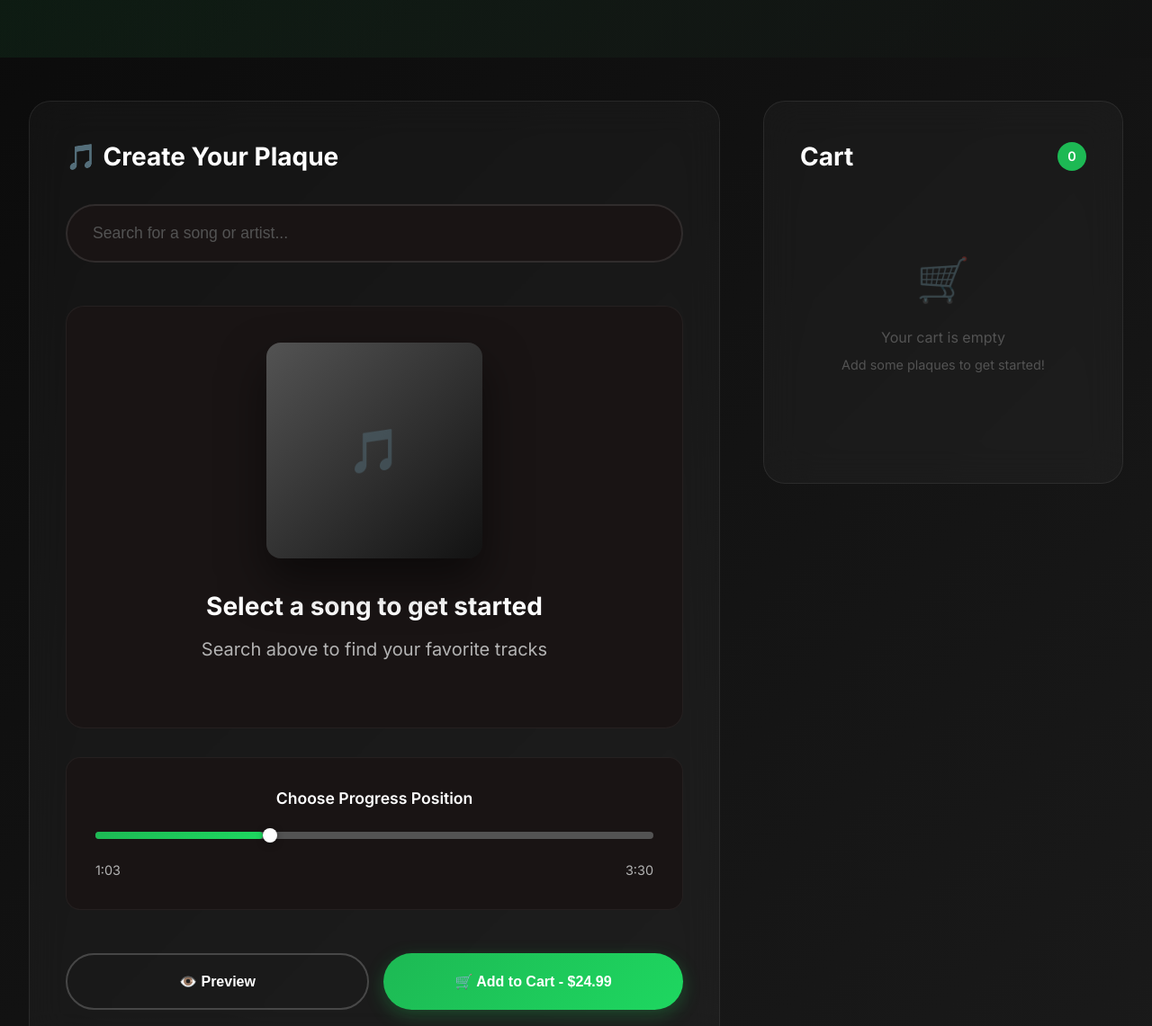
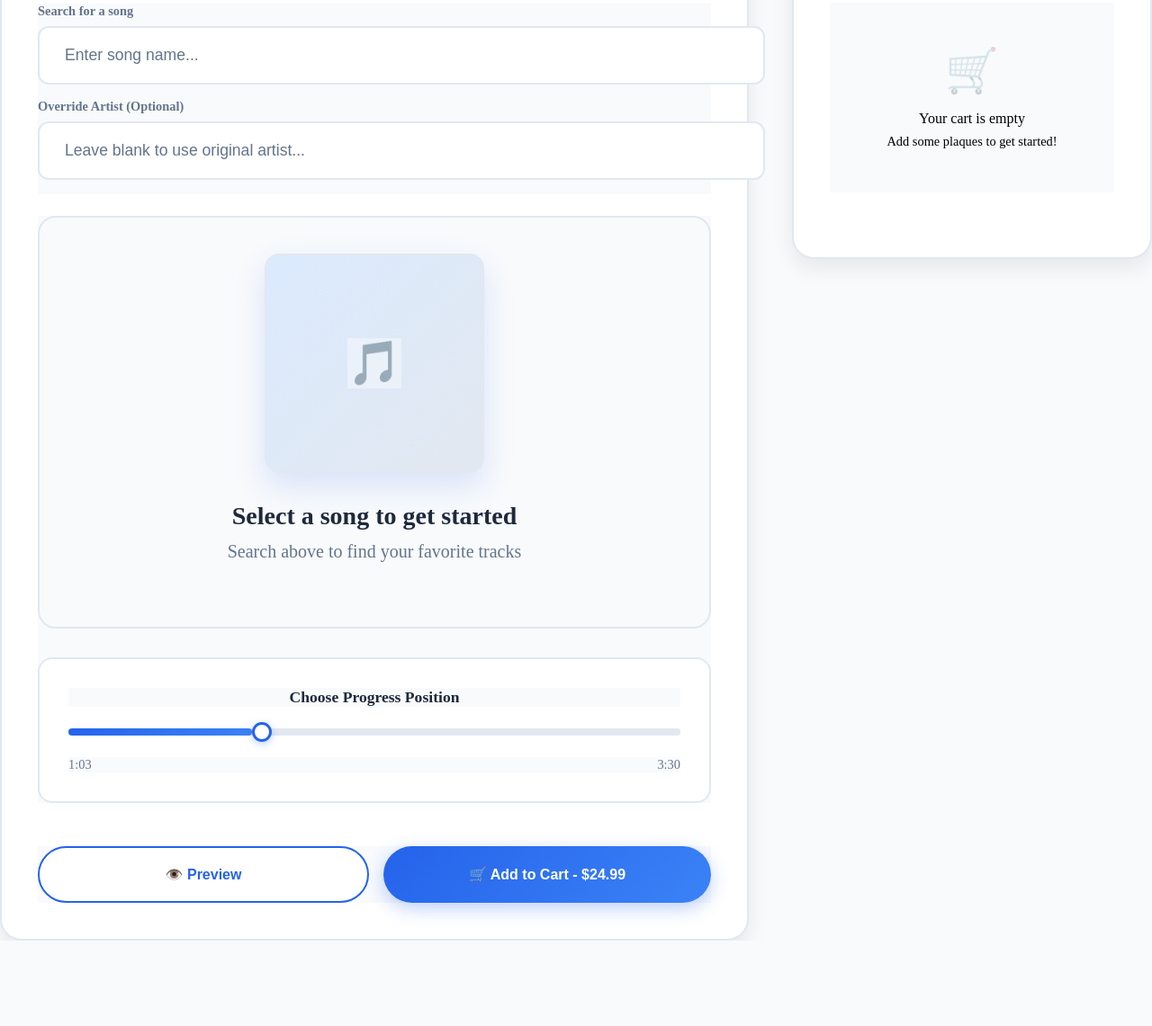
Before and after one commit to Westley-Kleinman/SpotifyPlaque, a plain HTML site: page index.html in a window 1280 px wide. Shown: the part 206-1347 px from the top of the page at 90% size. After the commit the page ends 1252 px from the top, so only its background shows below. Drawn offline with Linux system fonts and the light colour scheme.

Commit message:
Add artist override input, switch to white/blue theme, restore original SVG design

```diff
--- a/app.js
+++ b/app.js
@@ -27,6 +27,7 @@ let spotifyAccessToken = localStorage.getItem('spotify_access_token') || null;
 // DOM elements
 const elements = {
     songSearch: document.getElementById('songSearch'),
+    artistOverride: document.getElementById('artistOverride'),
     albumCover: document.getElementById('albumCover'),
     songTitle: document.getElementById('songTitle'),
     artistName: document.getElementById('artistName'),
@@ -105,6 +106,14 @@ function handleSpotifyCallback() {
 function setupEventListeners() {
     // Search functionality
     elements.songSearch.addEventListener('input', debounce(handleSearch, 300));
+
+    // Artist override functionality
+    elements.artistOverride.addEventListener('input', function(e) {
+        if (currentTrack) {
+            const displayArtist = e.target.value.trim() || currentTrack.artist;
+            elements.artistName.textContent = displayArtist;
+        }
+    });
 
     // Progress bar interaction
     elements.progressTrack.addEventListener('click', handleProgressClick);
@@ -320,7 +329,7 @@ function selectTrack(track) {
 
     // Update display
     elements.songTitle.textContent = track.name;
-    elements.artistName.textContent = track.artist;
+    elements.artistName.textContent = elements.artistOverride.value.trim() || track.artist;
     elements.albumName.textContent = track.album;
     elements.totalTime.textContent = formatTime(track.duration);
 
@@ -400,99 +409,48 @@ function generatePreview() {
 function generateSpotifyPlaqueSVG(data) {
     const currentTime = Math.floor(data.duration * data.progress / 100);
     const totalTime = data.duration;
+    const displayArtist = elements.artistOverride.value.trim() || data.artistName;
 
     return `
-    <svg width="400" height="600" viewBox="0 0 400 600" xmlns="http://www.w3.org/2000/svg" xmlns:xlink="http://www.w3.org/1999/xlink">
+    <svg width="300" height="400" viewBox="0 0 300 400" xmlns="http://www.w3.org/2000/svg">
         <!-- Background -->
-        <rect width="400" height="600" fill="#000000" rx="20"/>
+        <rect width="300" height="400" fill="#FFFFFF" stroke="#000000" stroke-width="2" rx="10"/>
 
         <!-- Album Cover -->
-        <defs>
-            <clipPath id="coverClip">
-                <rect x="50" y="50" width="300" height="300" rx="15"/>
-            </clipPath>
-        </defs>
-
-        <image x="50" y="50" width="300" height="300" href="${data.albumCover}"
-               clip-path="url(#coverClip)" preserveAspectRatio="xMidYMid slice"/>
-
-        <!-- Cover overlay for rounded corners -->
-        <rect x="50" y="50" width="300" height="300" fill="none" stroke="rgba(255,255,255,0.1)" stroke-width="1" rx="15"/>
+        <image x="25" y="25" width="250" height="250" href="${data.albumCover}" preserveAspectRatio="xMidYMid slice"/>
 
         <!-- Song Title -->
-        <text x="200" y="390" text-anchor="middle" fill="#FFFFFF" font-family="Inter, Arial, sans-serif" font-size="24" font-weight="bold">
+        <text x="150" y="300" text-anchor="middle" fill="#000000" font-family="Arial, sans-serif" font-size="18" font-weight="bold">
             ${truncateText(data.songName, 20)}
         </text>
 
         <!-- Artist Name -->
-        <text x="200" y="420" text-anchor="middle" fill="#B3B3B3" font-family="Inter, Arial, sans-serif" font-size="18">
-            ${truncateText(data.artistName, 25)}
-        </text>
-
-        <!-- Album Name -->
-        <text x="200" y="445" text-anchor="middle" fill="#888888" font-family="Inter, Arial, sans-serif" font-size="14" font-style="italic">
-            ${truncateText(data.albumName, 30)}
+        <text x="150" y="320" text-anchor="middle" fill="#666666" font-family="Arial, sans-serif" font-size="14">
+            ${truncateText(displayArtist, 25)}
         </text>
 
         <!-- Progress Bar Background -->
-        <rect x="50" y="480" width="300" height="4" fill="#404040" rx="2"/>
+        <rect x="25" y="340" width="250" height="4" fill="#CCCCCC" rx="2"/>
 
         <!-- Progress Bar Fill -->
-        <rect x="50" y="480" width="${300 * data.progress / 100}" height="4" fill="#1DB954" rx="2"/>
-
-        <!-- Progress Dot -->
-        <circle cx="${50 + (300 * data.progress / 100)}" cy="482" r="6" fill="#1DB954"/>
+        <rect x="25" y="340" width="${250 * data.progress / 100}" height="4" fill="#1DB954" rx="2"/>
 
         <!-- Time Display -->
-        <text x="50" y="505" fill="#B3B3B3" font-family="Inter, Arial, sans-serif" font-size="12">
+        <text x="25" y="360" fill="#666666" font-family="Arial, sans-serif" font-size="10">
             ${formatTime(currentTime)}
         </text>
-        <text x="350" y="505" text-anchor="end" fill="#B3B3B3" font-family="Inter, Arial, sans-serif" font-size="12">
+        <text x="275" y="360" text-anchor="end" fill="#666666" font-family="Arial, sans-serif" font-size="10">
             ${formatTime(totalTime)}
         </text>
 
         <!-- Spotify Logo -->
-        <circle cx="80" cy="540" r="20" fill="#1DB954"/>
-        <path d="M70 533c0-1.5 1.2-2.7 2.7-2.7 1.5 0 2.7 1.2 2.7 2.7v14c0 1.5-1.2 2.7-2.7 2.7-1.5 0-2.7-1.2-2.7-2.7v-14z M80 528c1.5 0 2.7 1.2 2.7 2.7v16.6c0 1.5-1.2 2.7-2.7 2.7s-2.7-1.2-2.7-2.7v-16.6c0-1.5 1.2-2.7 2.7-2.7z M90 535c0-1.5 1.2-2.7 2.7-2.7 1.5 0 2.7 1.2 2.7 2.7v10c0 1.5-1.2 2.7-2.7 2.7-1.5 0-2.7-1.2-2.7-2.7v-10z" fill="#000000"/>
-
-        <!-- QR Code -->
-        <rect x="280" y="515" width="70" height="70" fill="#FFFFFF" stroke="#000000" stroke-width="2" rx="5"/>
-
-        <!-- QR Code Pattern (simplified) -->
-        <g fill="#000000">
-            <!-- Corner squares -->
-            <rect x="285" y="520" width="15" height="15"/>
-            <rect x="285" y="565" width="15" height="15"/>
-            <rect x="330" y="520" width="15" height="15"/>
-
-            <!-- Center square -->
-            <rect x="307" y="542" width="6" height="6"/>
-
-            <!-- Pattern dots -->
-            <rect x="290" y="540" width="2" height="2"/>
-            <rect x="295" y="538" width="2" height="2"/>
-            <rect x="298" y="545" width="2" height="2"/>
-            <rect x="320" y="540" width="2" height="2"/>
-            <rect x="325" y="545" width="2" height="2"/>
-            <rect x="315" y="550" width="2" height="2"/>
-        </g>
+        <circle cx="50" cy="385" r="12" fill="#1DB954"/>
+        <text x="50" y="390" text-anchor="middle" fill="#FFFFFF" font-family="Arial, sans-serif" font-size="12">♫</text>
 
         <!-- Spotify URL -->
-        <text x="200" y="580" text-anchor="middle" fill="#1DB954" font-family="Inter, Arial, sans-serif" font-size="10" text-decoration="underline">
-            ${data.spotifyUrl ? 'Listen on Spotify' : 'Scan to Listen'}
+        <text x="150" y="385" text-anchor="middle" fill="#1DB954" font-family="Arial, sans-serif" font-size="8">
+            Listen on Spotify
         </text>
-
-        <!-- Subtle shadow effect -->
-        <defs>
-            <filter id="shadow" x="-20%" y="-20%" width="140%" height="140%">
-                <feDropShadow dx="0" dy="4" stdDeviation="3" flood-color="rgba(0,0,0,0.3)"/>
-            </filter>
-        </defs>
-
-        <!-- Apply shadow to main elements -->
-        <style>
-            .shadow { filter: url(#shadow); }
-        </style>
     </svg>`;
 }
 
--- a/index.html
+++ b/index.html
@@ -7,51 +7,57 @@
     <link href="https://fonts.googleapis.com/css2?family=Inter:wght@400;500;600;700;800&display=swap" rel="stylesheet">
     <style>
         :root {
+            --primary-blue: #2563eb;
+            --light-blue: #3b82f6;
+            --pale-blue: #dbeafe;
+            --accent-blue: #1d4ed8;
+            --dark-blue: #1e40af;
             --spotify-green: #1db954;
-            --spotify-green-dark: #1aa34a;
-            --spotify-black: #191414;
-            --spotify-dark: #121212;
-            --spotify-grey: #535353;
-            --spotify-light-grey: #b3b3b3;
-            --spotify-white: #ffffff;
-            --gradient: linear-gradient(135deg, #1db954 0%, #1ed760 100%);
+            --white: #ffffff;
+            --light-gray: #f8fafc;
+            --gray: #64748b;
+            --dark-gray: #334155;
+            --border-gray: #e2e8f0;
+            --text-primary: #1e293b;
+            --text-secondary: #64748b;
+            --gradient: linear-gradient(135deg, #2563eb 0%, #3b82f6 100%);
         }
 
         * {
             margin: 0;
             padding: 0;
-            box-sizing: border-box;
+                background: var(--light-gray);
         }
 
-        body {
+                border: 2px solid var(--border-gray);
             font-family: 'Inter', -apple-system, BlinkMacSystemFont, sans-serif;
-            background: linear-gradient(135deg, #0a0a0a 0%, #1a1a1a 100%);
-            color: var(--spotify-white);
+            background: linear-gradient(135deg, #f8fafc 0%, #ffffff 100%);
+            color: var(--text-primary);
             min-height: 100vh;
             line-height: 1.5;
         }
-
+                background: var(--border-gray);
         /* Header */
         .header {
             text-align: center;
             padding: 4rem 2rem;
-            background: linear-gradient(135deg, rgba(29, 185, 84, 0.1) 0%, rgba(18, 18, 18, 0.8) 100%);
+            background: linear-gradient(135deg, rgba(37, 99, 235, 0.1) 0%, rgba(248, 250, 252, 0.9) 100%);
         }
-
+                color: var(--text-primary);
         .header h1 {
             font-size: 4rem;
             font-weight: 800;
             background: var(--gradient);
             -webkit-background-clip: text;
-            -webkit-text-fill-color: transparent;
+                color: var(--text-secondary);
             background-clip: text;
             margin-bottom: 1rem;
             letter-spacing: -0.02em;
         }
 
-        .header p {
+                color: var(--primary-blue);
             font-size: 1.25rem;
-            color: var(--spotify-light-grey);
+            color: var(--text-secondary);
             max-width: 600px;
             margin: 0 auto;
         }
@@ -72,46 +78,54 @@
 
         /* Left Panel */
         .creator-panel {
-            background: rgba(255, 255, 255, 0.03);
-            border: 1px solid rgba(255, 255, 255, 0.08);
+            background: var(--white);
+            border: 2px solid var(--border-gray);
             border-radius: 24px;
             padding: 2.5rem;
-            backdrop-filter: blur(20px);
+            box-shadow: 0 10px 25px rgba(0, 0, 0, 0.08);
         }
 
         .section-title {
             font-size: 1.75rem;
             font-weight: 700;
             margin-bottom: 2rem;
-            color: var(--spotify-white);
+            color: var(--text-primary);
         }
 
         /* Search Section */
         .search-container {
-            position: relative;
-            margin-bottom: 3rem;
+            margin-bottom: 1.5rem;
         }
 
-        .search-input {
+        .search-input, .artist-input {
             width: 100%;
-            background: var(--spotify-black);
-            border: 2px solid rgba(255, 255, 255, 0.1);
-            border-radius: 50px;
+            background: var(--white);
+            border: 2px solid var(--border-gray);
+            border-radius: 12px;
             padding: 1.25rem 1.75rem;
-            color: var(--spotify-white);
+            color: var(--text-primary);
             font-size: 1.1rem;
             font-weight: 500;
             transition: all 0.3s ease;
+            margin-bottom: 1rem;
         }
 
-        .search-input:focus {
+        .search-input:focus, .artist-input:focus {
             outline: none;
-            border-color: var(--spotify-green);
-            box-shadow: 0 0 0 4px rgba(29, 185, 84, 0.1);
+            border-color: var(--primary-blue);
+            box-shadow: 0 0 0 4px rgba(37, 99, 235, 0.1);
         }
 
-        .search-input::placeholder {
-            color: var(--spotify-grey);
+        .search-input::placeholder, .artist-input::placeholder {
+            color: var(--gray);
+        }
+
+        .input-label {
+            display: block;
+            font-size: 0.9rem;
+            font-weight: 600;
+            color: var(--text-secondary);
+            margin-bottom: 0.5rem;
         }
 
         /* Album Preview */
@@ -121,11 +135,11 @@
         }
 
         .album-showcase {
-            background: var(--spotify-black);
+            background: var(--light-gray);
             border-radius: 20px;
             padding: 2.5rem;
             margin-bottom: 2rem;
-            border: 1px solid rgba(255, 255, 255, 0.05);
+            border: 2px solid var(--border-gray);
         }
 
         .album-cover-container {
@@ -137,14 +151,15 @@
             height: 240px;
             margin: 0 auto;
             border-radius: 16px;
-            background: linear-gradient(135deg, var(--spotify-grey), var(--spotify-dark));
+            background: linear-gradient(135deg, var(--pale-blue), var(--border-gray));
             display: flex;
             align-items: center;
             justify-content: center;
             overflow: hidden;
-            box-shadow: 0 25px 50px rgba(0, 0, 0, 0.5);
+            box-shadow: 0 15px 35px rgba(37, 99, 235, 0.15);
             transition: transform 0.4s ease;
             position: relative;
+            border: 2px solid var(--border-gray);
         }
 
         .album-cover:hover {
@@ -159,7 +174,7 @@
 
         .album-placeholder {
             font-size: 3rem;
-            color: var(--spotify-grey);
+            color: var(--gray);
             opacity: 0.5;
         }
 
@@ -171,35 +186,35 @@
         .song-title {
             font-size: 1.75rem;
             font-weight: 700;
-            color: var(--spotify-white);
+            color: var(--text-primary);
             margin-bottom: 0.75rem;
         }
 
         .artist-name {
             font-size: 1.25rem;
-            color: var(--spotify-light-grey);
+            color: var(--text-secondary);
             margin-bottom: 0.5rem;
         }
 
         .album-name {
             font-size: 1rem;
-            color: var(--spotify-grey);
+            color: var(--gray);
             font-style: italic;
         }
 
         /* Progress Controls */
         .progress-section {
-            background: var(--spotify-black);
+            background: var(--white);
             border-radius: 16px;
             padding: 2rem;
-            border: 1px solid rgba(255, 255, 255, 0.05);
+            border: 2px solid var(--border-gray);
         }
 
         .progress-title {
             font-size: 1.1rem;
             font-weight: 600;
             margin-bottom: 1.5rem;
-            color: var(--spotify-white);
+            color: var(--text-primary);
         }
 
         .progress-bar-wrapper {
@@ -210,7 +225,7 @@
         .progress-track {
             width: 100%;
             height: 8px;
-            background: var(--spotify-grey);
+            background: var(--border-gray);
             border-radius: 4px;
             cursor: pointer;
             position: relative;
@@ -231,9 +246,10 @@
             transform: translateY(-50%);
             width: 16px;
             height: 16px;
-            background: var(--spotify-white);
+            background: var(--white);
+            border: 3px solid var(--primary-blue);
             border-radius: 50%;
-            box-shadow: 0 2px 8px rgba(0, 0, 0, 0.3);
+            box-shadow: 0 2px 8px rgba(37, 99, 235, 0.3);
             cursor: pointer;
         }
 
@@ -242,7 +258,7 @@
             justify-content: space-between;
             margin-top: 0.75rem;
             font-size: 0.9rem;
-            color: var(--spotify-light-grey);
+            color: var(--text-secondary);
         }
 
         /* Action Buttons */
@@ -272,32 +288,32 @@
         .btn-primary {
             background: var(--gradient);
             color: white;
-            box-shadow: 0 6px 20px rgba(29, 185, 84, 0.3);
+            box-shadow: 0 6px 20px rgba(37, 99, 235, 0.3);
         }
 
         .btn-primary:hover {
             transform: translateY(-2px);
-            box-shadow: 0 8px 25px rgba(29, 185, 84, 0.4);
+            box-shadow: 0 8px 25px rgba(37, 99, 235, 0.4);
         }
 
         .btn-secondary {
-            background: transparent;
-            color: var(--spotify-white);
-            border: 2px solid rgba(255, 255, 255, 0.2);
+            background: var(--white);
+            color: var(--primary-blue);
+            border: 2px solid var(--primary-blue);
         }
 
         .btn-secondary:hover {
-            background: rgba(255, 255, 255, 0.1);
-            border-color: rgba(255, 255, 255, 0.3);
+            background: var(--pale-blue);
+            border-color: var(--accent-blue);
         }
 
         /* Right Panel - Cart */
         .cart-panel {
-            background: rgba(255, 255, 255, 0.03);
-            border: 1px solid rgba(255, 255, 255, 0.08);
+            background: var(--white);
+            border: 2px solid var(--border-gray);
             border-radius: 24px;
             padding: 2.5rem;
-            backdrop-filter: blur(20px);
+            box-shadow: 0 10px 25px rgba(0, 0, 0, 0.08);
             position: sticky;
             top: 2rem;
             height: fit-content;
@@ -313,10 +329,11 @@
         .cart-title {
             font-size: 1.75rem;
             font-weight: 700;
+            color: var(--text-primary);
         }
 
         .cart-badge {
-            background: var(--spotify-green);
+            background: var(--primary-blue);
             color: white;
             border-radius: 50%;
             width: 32px;
@@ -553,11 +570,21 @@
 
                 <!-- Search Section -->
                 <div class="search-container">
+                    <label class="input-label">Search for a song</label>
                     <input
                         type="text"
                         class="search-input"
                         id="songSearch"
-                        placeholder="Search for a song or artist..."
+                        placeholder="Enter song name..."
+                        autocomplete="off"
+                    >
+
+                    <label class="input-label">Override Artist (Optional)</label>
+                    <input
+                        type="text"
+                        class="artist-input"
+                        id="artistOverride"
+                        placeholder="Leave blank to use original artist..."
                         autocomplete="off"
                     >
                 </div>
```
